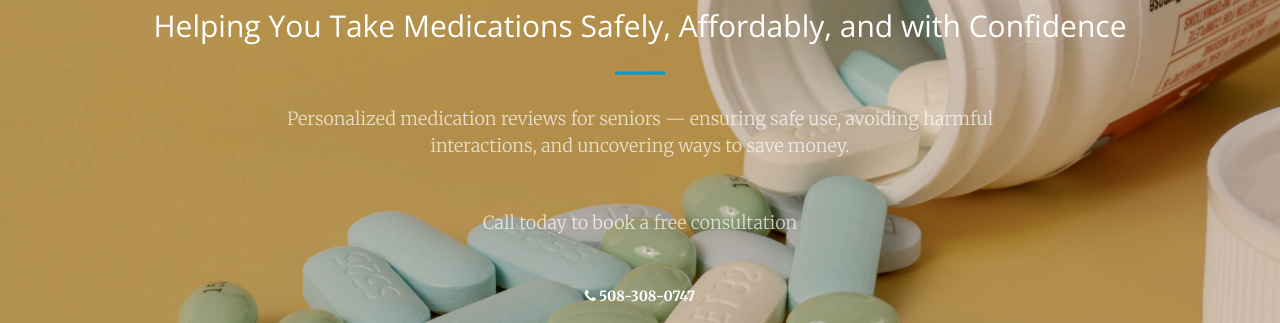
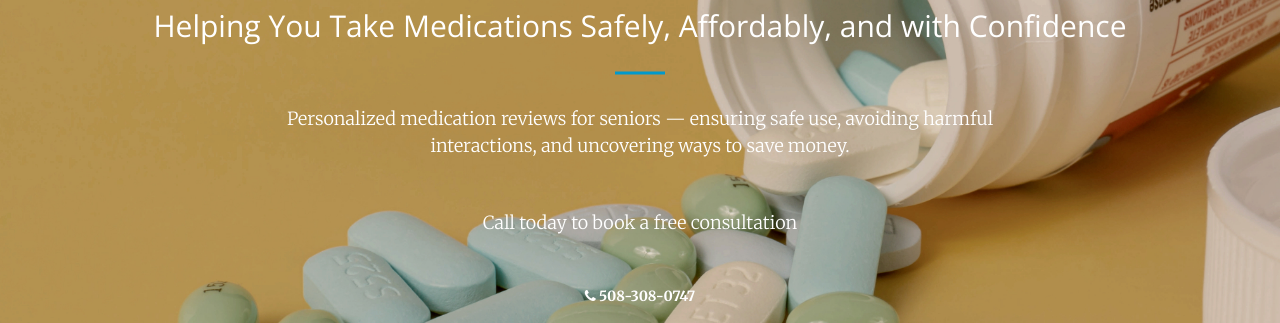
Before and after one commit to edlavalette/edlavalette.github.io, a Jekyll site: the page built from index.html, in a window 1280 px wide. Shown: the part 253-576 px from the top of the page. Built offline with Jekyll 4.4.1, drawn with Linux system fonts in a browser that asks for light colours.

Commit message:
Update _base.scss

```diff
--- a/_sass/_base.scss
+++ b/_sass/_base.scss
@@ -175,7 +175,7 @@ header {
             }
             p {
                 font-weight: 300;
-                color: rgba(white, .7);
+                color: rgba(white, 1);
                 font-size: 16px;
                 margin-bottom: 50px;
             }
```
